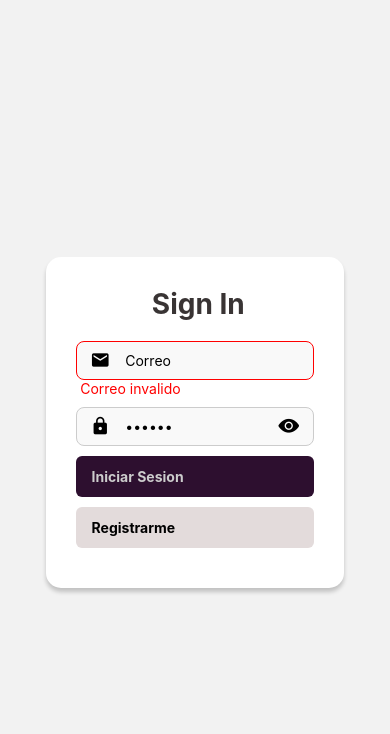
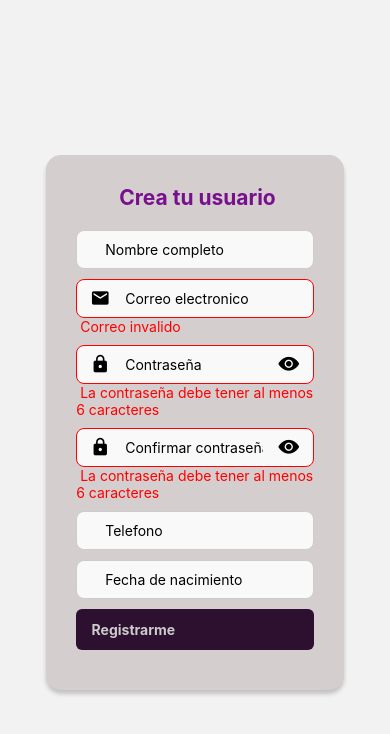
Before and after one commit to mjsalinas/ProyectoClase212, a React Native app in the folder MyBeautyApp/: screen /Register in a window 390 px wide. Shown: the top 734 px of the page. Built offline with nearby package versions, Linux system fonts and the light colour scheme.

Commit message:
Se agrega funcionalidad al boton de registro, redirige a pagina de registro con campos para registrarse, por último cuando se finaliza registro se redirige a tabs

```diff
--- a/MyBeautyApp/src/components/CustomInput.tsx
+++ b/MyBeautyApp/src/components/CustomInput.tsx
@@ -26,7 +26,7 @@ export default function CustomInput ({type = "text", required, value, placeholde
         //output: string
     const getError = () => {
         if (type === 'email' && !value.includes('@')) return 'Correo invalido';
-        if (type === 'password' && value.length < 6) return 'La contraseña debe ser mas fuerte';
+        if (type === 'password' && value.length < 6) return 'La contraseña debe tener al menos 6 caracteres';
         // validar campos obligatorios
     }
     const error = getError();
--- a/MyBeautyApp/src/navigation/StackNavigator.tsx
+++ b/MyBeautyApp/src/navigation/StackNavigator.tsx
@@ -1,12 +1,14 @@
 import React from 'react';
 import { createNativeStackNavigator } from "@react-navigation/native-stack";
 import LoginScreen from '../screens/LoginScreen';
+import RegisterScreen from '../screens/RegisterScreen';
 import HomeScreen from '../screens/HomeScreen';
 import TabsNavigator from './TabsNavigator';
 import ServiceRegistryScreen from '../screens/services/ServiceRegistryScreen';
 
 export type RootStackParamList = {
     Login: undefined,
+    Register: undefined,
     Tabs: {email:string},
     ServiceRegistry: undefined,
 }
@@ -17,6 +19,7 @@ export default function StackNavigator() {
         <Stack.Navigator initialRouteName='Login'
                             screenOptions={{headerShown: false}}>
             <Stack.Screen name="Login" component={LoginScreen} />
+            <Stack.Screen name="Register" component={RegisterScreen} />
             <Stack.Screen name="Tabs" component={TabsNavigator} />
             <Stack.Screen name="ServiceRegistry" component={ServiceRegistryScreen} />
         </Stack.Navigator>
--- a/MyBeautyApp/src/screens/LoginScreen.tsx
+++ b/MyBeautyApp/src/screens/LoginScreen.tsx
@@ -11,6 +11,14 @@ export default function LoginScreen({navigation} : any) {
         navigation.navigate('Tabs');
     } catch (error) {
         console.log(error);
+    }
+  }
+  //crear función para navegar a pantalla de registro con ayuda de StackNavigator
+  const handleRegister = () => {
+    try {
+      navigation.navigate('Register');
+    } catch (error) {
+      console.log(error);
     }
   }
   return (
@@ -34,10 +42,8 @@ export default function LoginScreen({navigation} : any) {
 
 
         </CustomButton>
-        <CustomButton title={'Registrarme'} variant='secondary' onPress={function (): void {
-          throw new Error('Function not implemented.');
-        }}>
-        </CustomButton>
+  <CustomButton title={'Registrarme'} variant='secondary' onPress={handleRegister}></CustomButton>
+
       </View>
     </View>
   );
--- /dev/null
+++ b/MyBeautyApp/src/screens/RegisterScreen.tsx
@@ -0,0 +1,97 @@
+import {View, Text, StyleSheet, Alert} from "react-native";
+import CustomInput from "../components/CustomInput";
+import CustomButton from "../components/CustomButton";
+import { useState } from "react";
+
+export default function RegisterScreen({navigation} : any) {
+
+// Tipos de datos para usar en registro
+        const [fullName, setFullName] = useState('');
+        const [email, setEmail] = useState('');
+        const [password, setPassword] = useState('');
+        const [confirmPassword, setConfirmPassword] = useState('');
+        const [phone, setPhone] = useState('');
+        const [birthDate, setBirthDate] = useState('');
+// crear función flecha para poder redireccionarnos a tabs al finalizar
+        const handleRegisterToTabs = () => {
+            try {
+         navigation.navigate('Tabs', { email });
+         } catch (error) {
+          console.log(error);
+       }
+ }
+
+        return(
+            //crear la estructura de la pantalla de registro usando CustomInput y sus configuraciones
+            //estilizando cada componente para que se vea acorde
+     <View style={styles.container}>
+         <View style={styles.card}>
+        <Text style={styles.titletxt}> Crea tu usuario</Text>
+        <CustomInput
+         //Como value es tipo string tendrá ese valor la constante que se agregue
+         value={fullName}
+         type='text'
+         placeholder={'Nombre completo'}
+         onChange={setFullName} />
+          <CustomInput
+              value={email}
+              type='email'
+              placeholder={'Correo electronico'}
+              onChange={setEmail}/>
+
+            <CustomInput
+                value={password}
+                type='password'
+                 placeholder={'Contraseña'}
+                 onChange={setPassword} />
+                <CustomInput
+                value={confirmPassword}
+                 type='password'
+                 placeholder={'Confirmar contraseña'}
+                onChange={setConfirmPassword} />
+
+                 <CustomInput
+                value={phone}
+                type='number'
+                placeholder={'Telefono'}
+                onChange={setPhone} />
+
+                <CustomInput
+                 value={birthDate}
+                 type='text'
+                 placeholder={'Fecha de nacimiento (YYYY-MM-DD)'}
+                 onChange={setBirthDate} />
+
+    <CustomButton title={'Registrarme'} onPress={handleRegisterToTabs} />
+
+</View>
+     </View>
+        );
+}
+
+const styles = StyleSheet.create({
+    container: {
+    flex: 1,
+    alignItems: 'center',
+    justifyContent: 'center',
+    padding: 20,
+    },
+    card: {
+    backgroundColor: '#d4ceceff',
+    borderRadius: 15,
+    padding: 30,
+    width: '85%',
+    shadowColor: '#000000ff',
+    shadowOffset: { width: 0, height: 4 },
+    shadowOpacity: 0.2,
+    shadowRadius: 4,
+    justifyContent: 'space-between'
+    },
+    titletxt: {
+    fontWeight: 'bold',
+    fontSize: 21,
+    textAlign: 'center',
+    marginBottom: 20,
+    color: '#780f8dff',
+    }
+});
--- a/MyBeautyApp/tsconfig.json
+++ b/MyBeautyApp/tsconfig.json
@@ -1,6 +1,8 @@
 {
-  "extends": "expo/tsconfig.base",
+  "extends": "./node_modules/expo/tsconfig.base.json",
   "compilerOptions": {
-    "strict": true
+    "strict": true,
+    "jsx": "react-jsx",
+    "skipLibCheck": true
   }
 }
```
